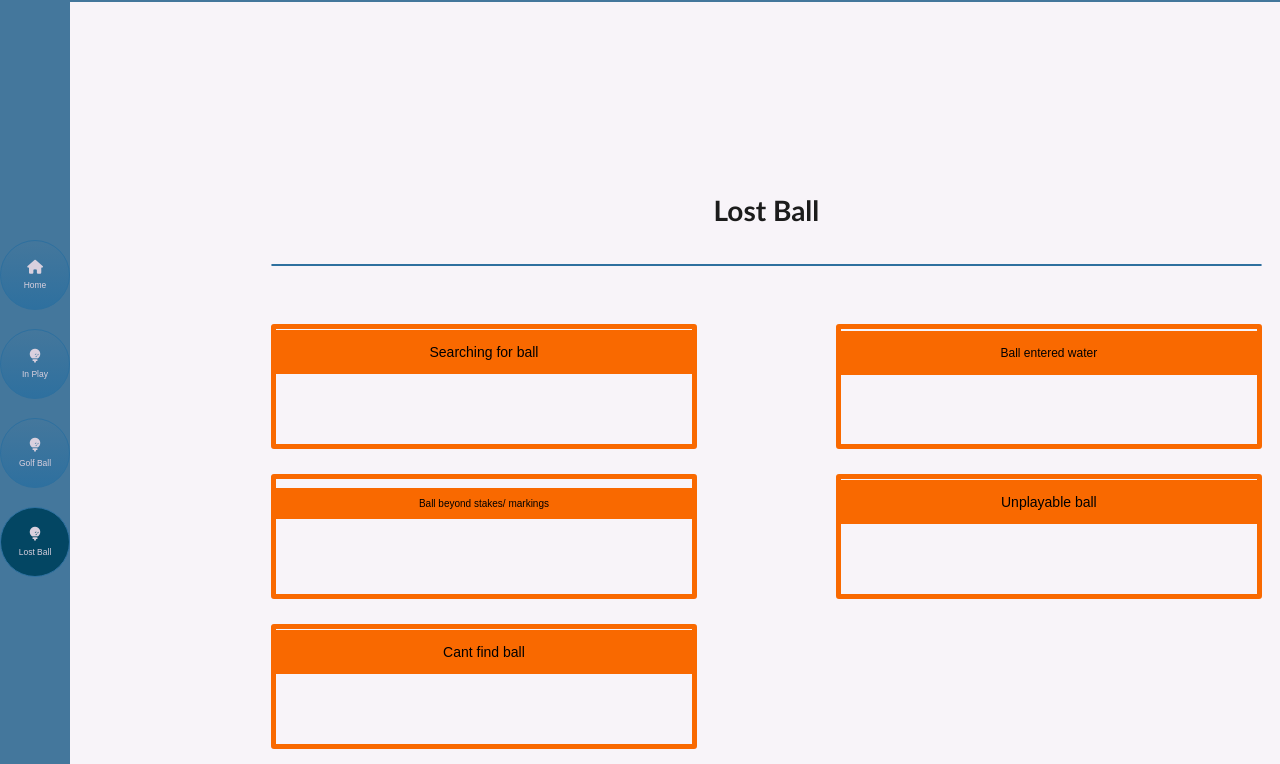
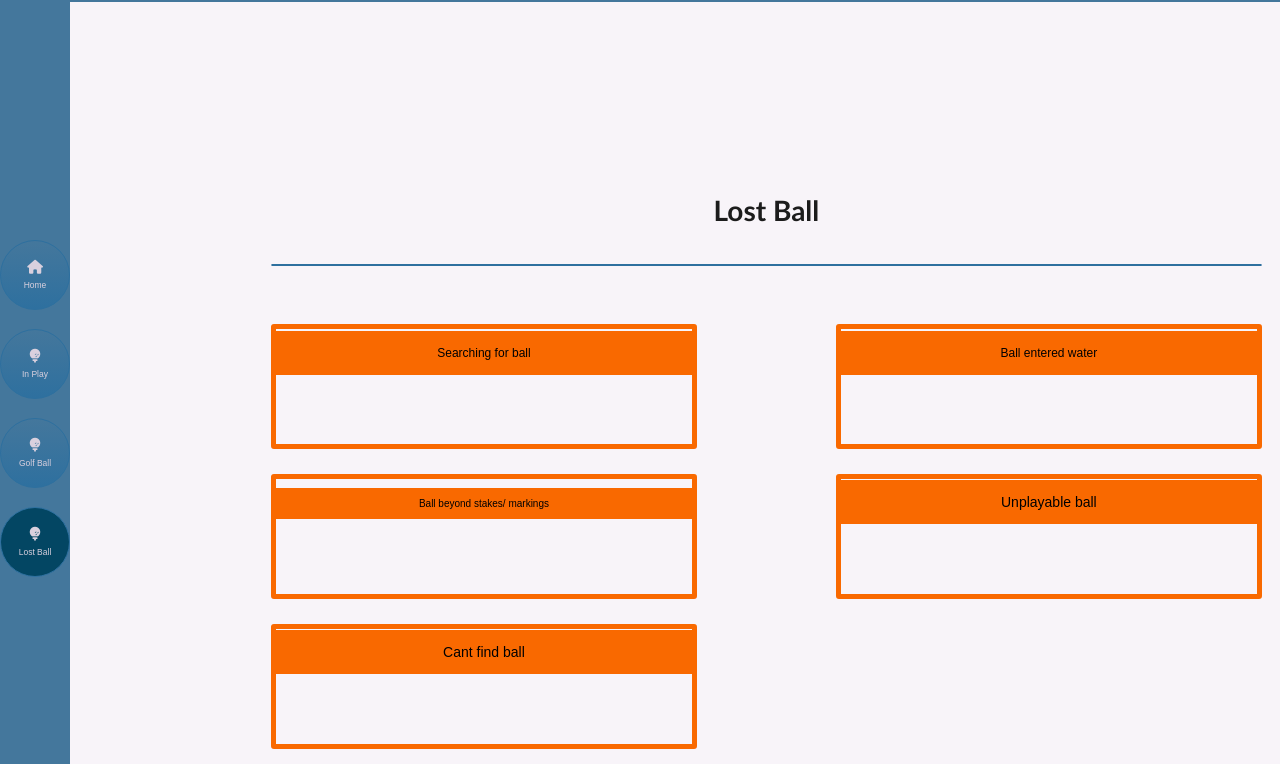
Before and after one commit to Tony8egan/RulesOfGolf, a plain HTML site: page _layouts/RulesOfGolf/InPlay/GolfBall/LostBall/LostBall.html in a window 1280 px wide. Shown: the part 80-844 px from the top of the page. Drawn offline with Linux system fonts and the light colour scheme; files that its build step writes are made by us from their sources.

Commit message:
Update LostBall.html

```diff
--- a/_layouts/RulesOfGolf/InPlay/GolfBall/LostBall/LostBall.html
+++ b/_layouts/RulesOfGolf/InPlay/GolfBall/LostBall/LostBall.html
@@ -67,7 +67,7 @@
 
       <div class="CategoryButtonSubLeft" style="background-image: url('../../../images/SearchforBall.jpeg');background-size: cover;"  onclick = "location.href='/RulesOfGolf/InPlay/GolfBall/LostBall/IdentifyBall/IdentifyBall.html'">
         <div class="center">
-        <p>Searching for ball</p>
+        <p style="font-size: 12px;padding-top:3px;padding-bottom:3px;">Searching for ball</p>
       </div>
       </div>
 
```
